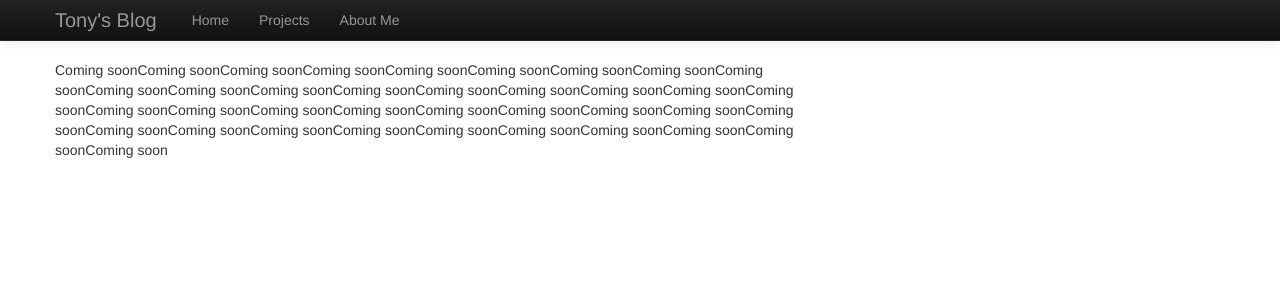
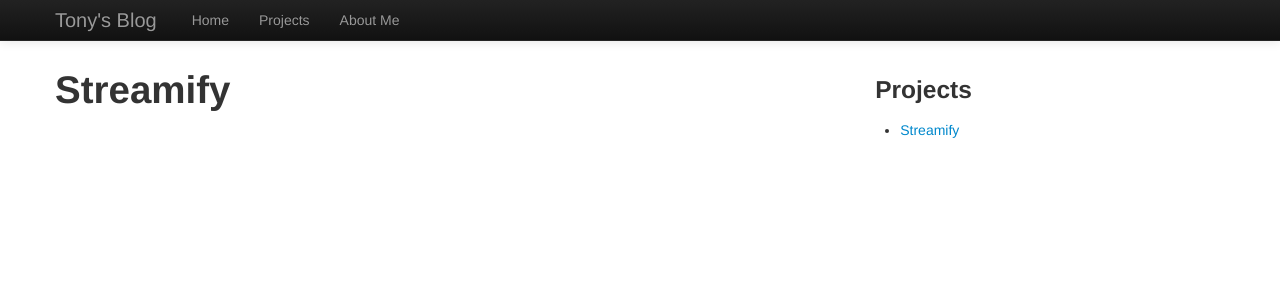
Before and after one commit to lvtiendev/lvtiendev.github.io, a Jekyll site: the page built from projects/index.html, in a window 1280 px wide and 900 px high. Shown: the top 300 px of the window. Built offline with Jekyll 4.4.1, drawn with Linux system fonts in a browser that asks for light colours; Markdown is read by kramdown in place of the engine named in the settings.

Commit message:
Fixed sidebar

```diff
--- a/_includes/header.html
+++ b/_includes/header.html
@@ -19,17 +19,11 @@ ript>
 
   <body>
 
+    <header class="primary">
       <nav class="navbar navbar-inverse navbar-fixed-top">
         <div class="navbar-inner">
           <div class="container">
-          <a class="btn btn-navbar" data-toggle="collapse" data-target=".na\
-v-collapse">
-            <span class="icon-bar"></span>
-            <span class="icon-bar"></span>
-            <span class="icon-bar"></span>
-          </a>
             <a class="brand" href="#">{{ site.name }}</a>
-          <div class="nav-collapse collapse">
               <ul class="nav">
                 <li><a href="/">Home</a></li>
                 <li><a href="/projects">Projects</a></li>
@@ -37,8 +31,8 @@ v-collapse">
               </ul>
           </div>
         </div>
-      </div>
       </nav>
+    </header>
 
     <div class="wrapper">
       <div class="container">
--- a/_layouts/default.html
+++ b/_layouts/default.html
@@ -3,7 +3,7 @@
   <div class="span8">
     {{ content }}
   </div>
-  <div class="span4">
+  <div class="span4 sidebar">
     {% include sidebar.html %}
   </div>
 </div>
--- a/_layouts/project.html
+++ b/_layouts/project.html
@@ -3,5 +3,11 @@
     <div class="span8">
       {{ content }}
     </div>
+    <div class="span4 sidebar">
+      <h3>Projects</h3>
+      <ul>
+        <li><a href="#streamify">Streamify</a></li>
+      </ul>
+    </div>
   </div>
 {% include footer.html %}
--- a/css/style.css
+++ b/css/style.css
@@ -31,3 +31,9 @@ footer.primary p {
   text-align: center;
   line-height: 40px;
 }
+
+.sidebar {
+  position: fixed;
+  right: 0px;
+  height: 100%;
+}
--- a/projects/index.html
+++ b/projects/index.html
@@ -2,4 +2,6 @@
 layout: project
 ---
 
-<p>Coming soonComing soonComing soonComing soonComing soonComing soonComing soonComing soonComing soonComing soonComing soonComing soonComing soonComing soonComing soonComing soonComing soonComing soonComing soonComing soonComing soonComing soonComing soonComing soonComing soonComing soonComing soonComing soonComing soonComing soonComing soonComing soonComing soonComing soonComing soonComing soonComing soon</p>
+<section id="streamify" class="project">
+  <h1>Streamify</h1>
+</section>
```
Also changed, not shown: about.md (+2 -1 lines). Lines whose indentation alone changed are shown as unchanged.
